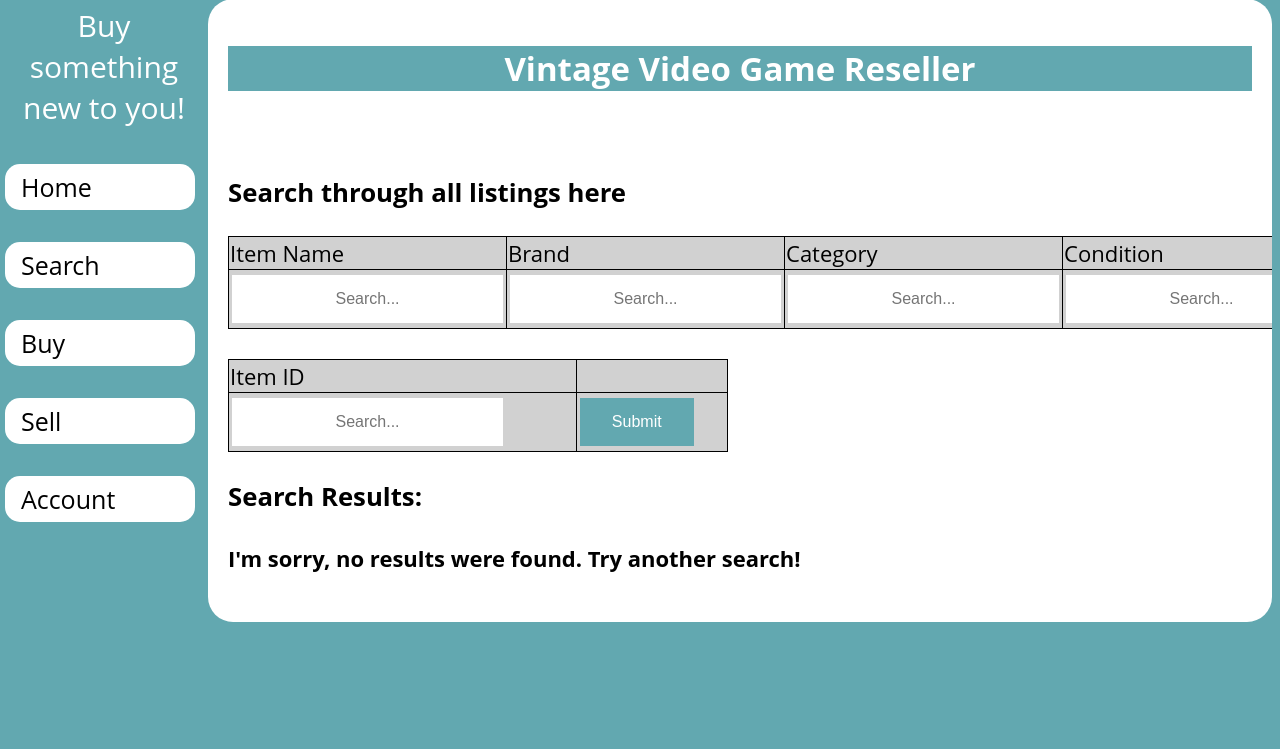
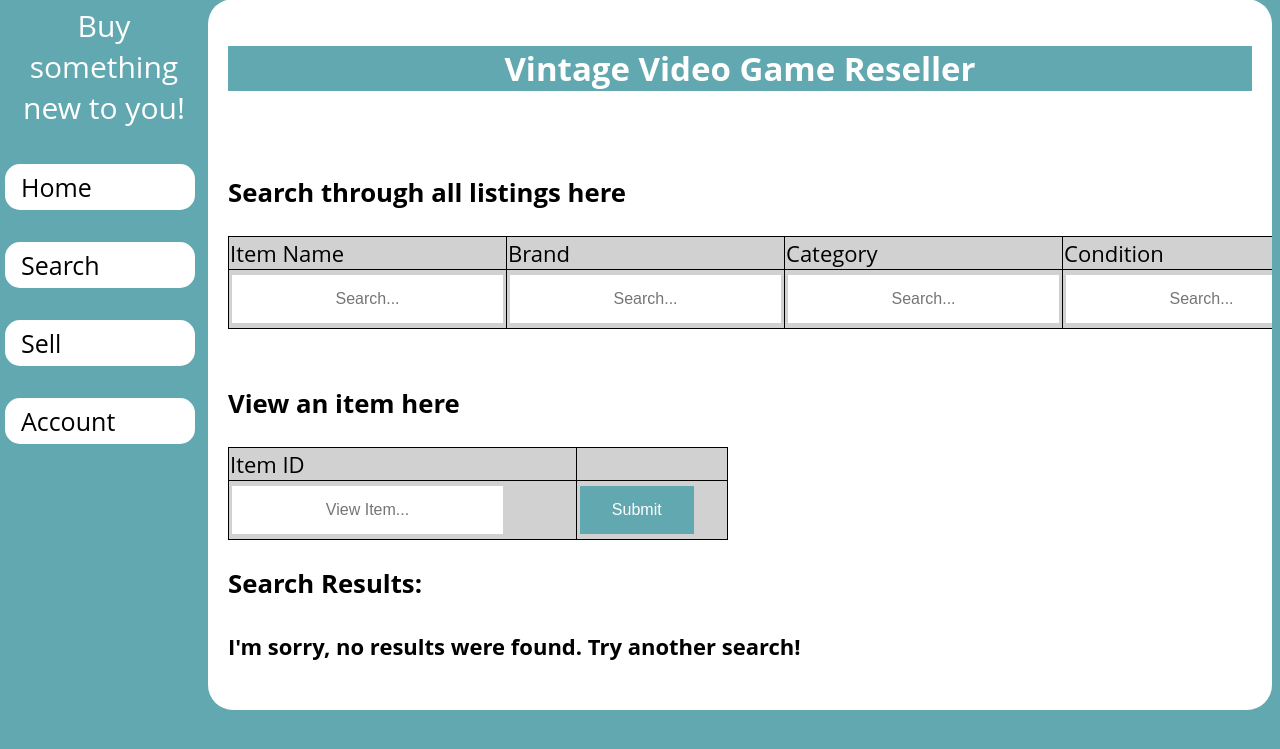
Before and after one commit to amanda82615/VintageVideoGameReseller, a PHP site: page /search.php in a window 1280 px wide. Shown: the part 51-800 px from the top of the page. Run offline with PHP 8.4, Linux system fonts and the light colour scheme; data that the repository does not hold is empty.

Commit message:
Remove Buy link

```diff
--- a/create_listing.php
+++ b/create_listing.php
@@ -116,7 +116,6 @@
             <p style="color:white; font-size:30px; padding: 6px 8px 6px 16px;">Sell Sell Sell!</p>
             <a href="home.php">Home</a> <br>
             <a href="search.php">Search</a> <br>
-            <a href="purchase.php">Buy</a> <br>
             <a href="create_listing.php">Sell</a> <br>
             <a href="profile.php">Account</a>
         </div>
--- a/home.php
+++ b/home.php
@@ -116,7 +116,6 @@
             <p style="color:white; font-size:30px; padding: 6px 8px 6px 16px;">Welcome!</p>
             <a href="home.php">Home</a> <br>
             <a href="search.php">Search</a> <br>
-            <a href="purchase.php">Buy</a> <br>
             <a href="create_listing.php">Sell</a> <br>
             <a href="profile.php">Account</a>
         </div>
--- a/listing.php
+++ b/listing.php
@@ -110,7 +110,6 @@
             <p style="color:white; font-size:30px; padding: 6px 8px 6px 16px;">Welcome!</p>
             <a href="home.php">Home</a> <br>
             <a href="search.php">Search</a> <br>
-            <a href="purchase.php">Buy</a> <br>
             <a href="create_listing.php">Sell</a> <br>
             <a href="profile.php">Account</a>
         </div>
@@ -192,7 +191,6 @@
 				?>
 
                 <h3>Not what you wanted to see? Input a different Item ID below or <a href="search.php">search here</a></h3>
-                <!-- Input ItemId form -->
                 <form action="listing.php" style="margin:left;max-width:500px" method="post">
                     <table class= "table1">
                         <tr>
--- a/login.php
+++ b/login.php
@@ -153,9 +153,9 @@
 
 		<div class="sidenav">
             <p style="color:white; font-size:30px; padding: 6px 8px 6px 16px;">Please log in!</p>
+            <a href="signup.php">Signup</a> <br>
             <a href="home.php">Home</a> <br>
             <a href="search.php">Search</a> <br>
-            <a href="purchase.php">Buy</a> <br>
             <a href="create_listing.php">Sell</a> <br>
             <a href="profile.php">Account</a>
         </div>
--- a/profile.php
+++ b/profile.php
@@ -116,7 +116,6 @@
             <p style="color:white; font-size:30px; padding: 6px 8px 6px 16px;">Your Profile</p>
             <a href="home.php">Home</a> <br>
             <a href="search.php">Search</a> <br>
-            <a href="purchase.php">Buy</a> <br>
             <a href="create_listing.php">Sell</a> <br>
             <a href="profile.php">Account</a>
         </div>
--- a/purchase.php
+++ b/purchase.php
@@ -85,7 +85,7 @@
         <div class="sidenav">
             <p style="color:white; font-size:30px; padding: 6px 8px 6px 16px;">Buy Buy Buy!</p>
             <a href="home.php">Home</a> <br>
-            <a href="search.php">Buy</a> <br>
+            <a href="search.php">Search</a> <br>
             <a href="create_listing.php">Sell</a> <br>
             <a href="profile.php">Account</a>
         </div>
--- a/search.php
+++ b/search.php
@@ -132,7 +132,6 @@
         <p style="color:white; font-size:30px; padding: 6px 8px 6px 16px; text-align: center;">Buy something new to you!</p>
             <a href="home.php">Home</a> <br>
             <a href="search.php">Search</a> <br>
-            <a href="purchase.php">Buy</a> <br>
             <a href="create_listing.php">Sell</a> <br>
             <a href="profile.php">Account</a>
         </div>
@@ -162,14 +161,14 @@
             </form>
             <br>
 
-            <!-- Input ItemId form -->
+            <p><h3>View an item here</h3></p>
             <form action="listing.php" style="margin:left;max-width:500px" method="post">
                 <table class= "table1">
                     <tr>
                         <td>Item ID</td>
                     </tr>
                     <tr>
-                        <td><input type="text" class = "search" placeholder="Search..." name="ItemId"></td>
+                        <td><input type="text" class = "search" placeholder="View Item..." name="ItemId"></td>
                         <td><input type="submit" class= "button1" name= "Submit"></td>
                     </tr>
                 </table>
--- a/signup.php
+++ b/signup.php
@@ -165,9 +165,9 @@
 
 		<div class="sidenav">
             <p style="color:white; font-size:30px; padding: 6px 8px 6px 16px;">Welcome! Let's sign you up!</p>
+            <a href="login.php">Login</a> <br>
             <a href="home.php">Home</a> <br>
             <a href="search.php">Search</a> <br>
-            <a href="purchase.php">Buy</a> <br>
             <a href="create_listing.php">Sell</a> <br>
             <a href="profile.php">Account</a>
         </div>
```
